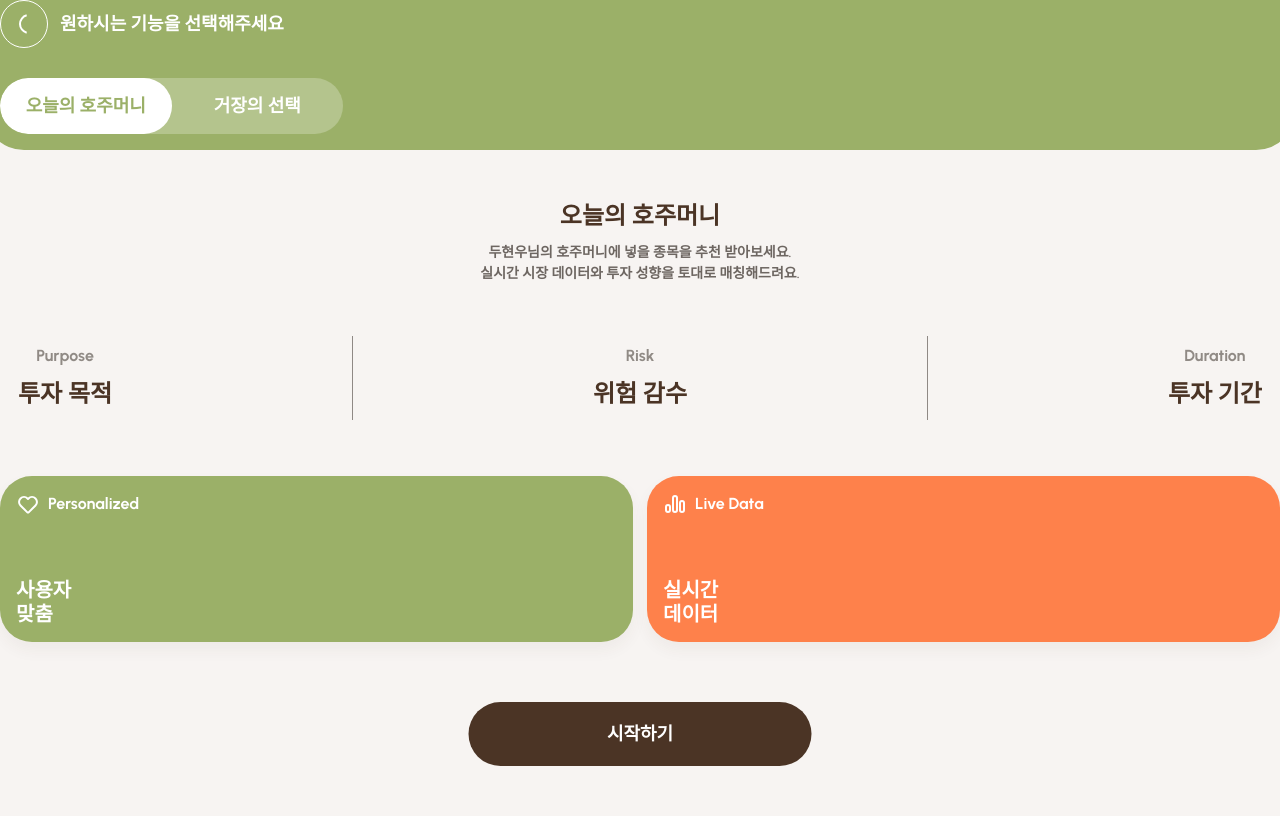
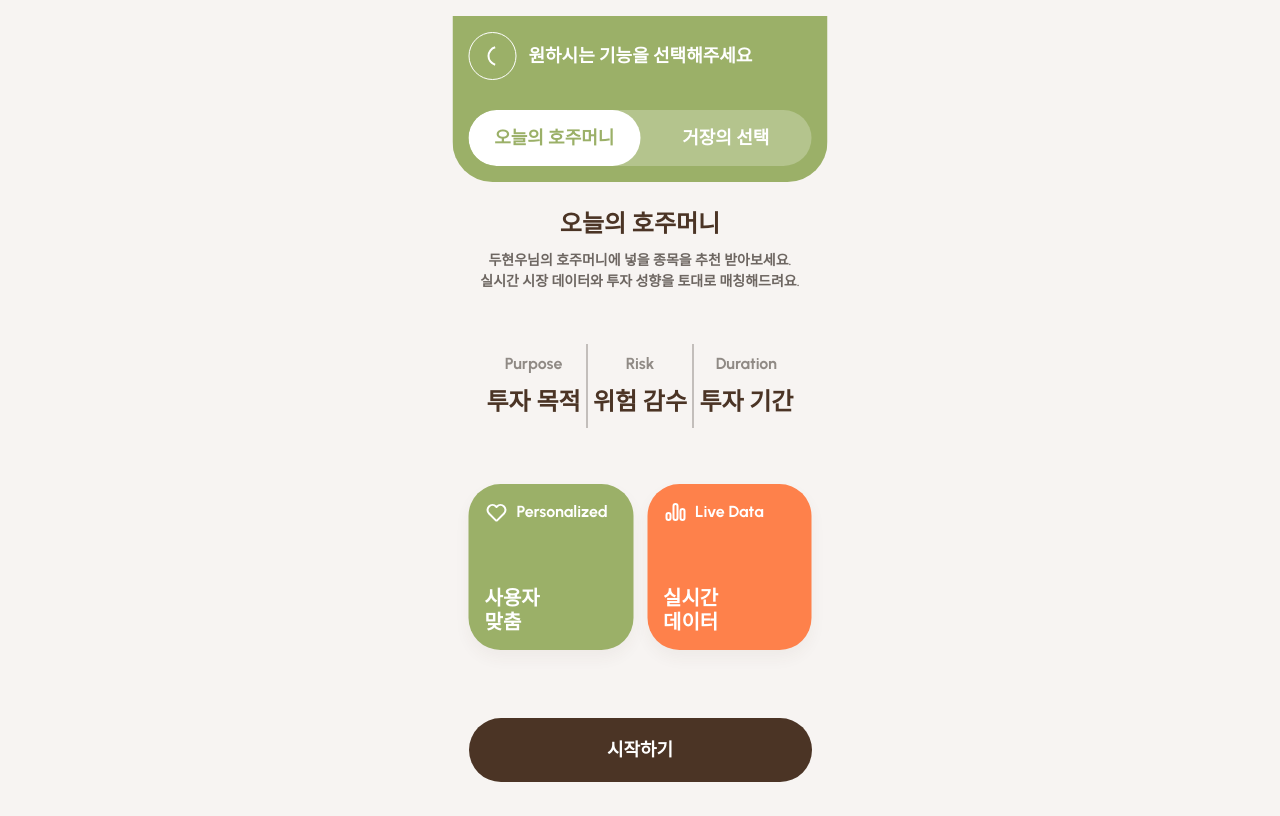
Before and after one commit to MJU-Capstone-Design-1/Jumoney-FE, a Next.js app: page /recommend in a window 1280 px wide. Built offline with nearby package versions, Linux system fonts and the light colour scheme; a web font is replaced by a local one.

Commit message:
🎨 Design: 레이아웃 재정의, 간격 조정

```diff
--- a/src/app/(main)/recommend/page.tsx
+++ b/src/app/(main)/recommend/page.tsx
@@ -10,9 +10,9 @@ import React from "react";
 
 const Page = () => {
   return (
-    <div>
+    <div className="w-full px-[1rem] pt-[1rem]">
       <RecommendHeader />
-      <div className="pt-[1.5rem]">
+      <div>
         <div className="flex flex-col gap-[3.5rem] pt-[1.5rem]">
           {/* 오늘의 호주머니 ~ 투자 기간 */}
           <motion.div
--- a/src/app/layout.tsx
+++ b/src/app/layout.tsx
@@ -14,7 +14,11 @@ export default function RootLayout({
 }>) {
   return (
     <html lang="ko" className={cn("h-full", "antialiased")}>
-      <body className="min-h-full flex flex-col font-sans">{children}</body>
+      <body className="min-h-full font-sans">
+        <div vaul-drawer-wrapper="" className="layout-wrapper ">
+          {children}
+        </div>
+      </body>
     </html>
   );
 }
```
